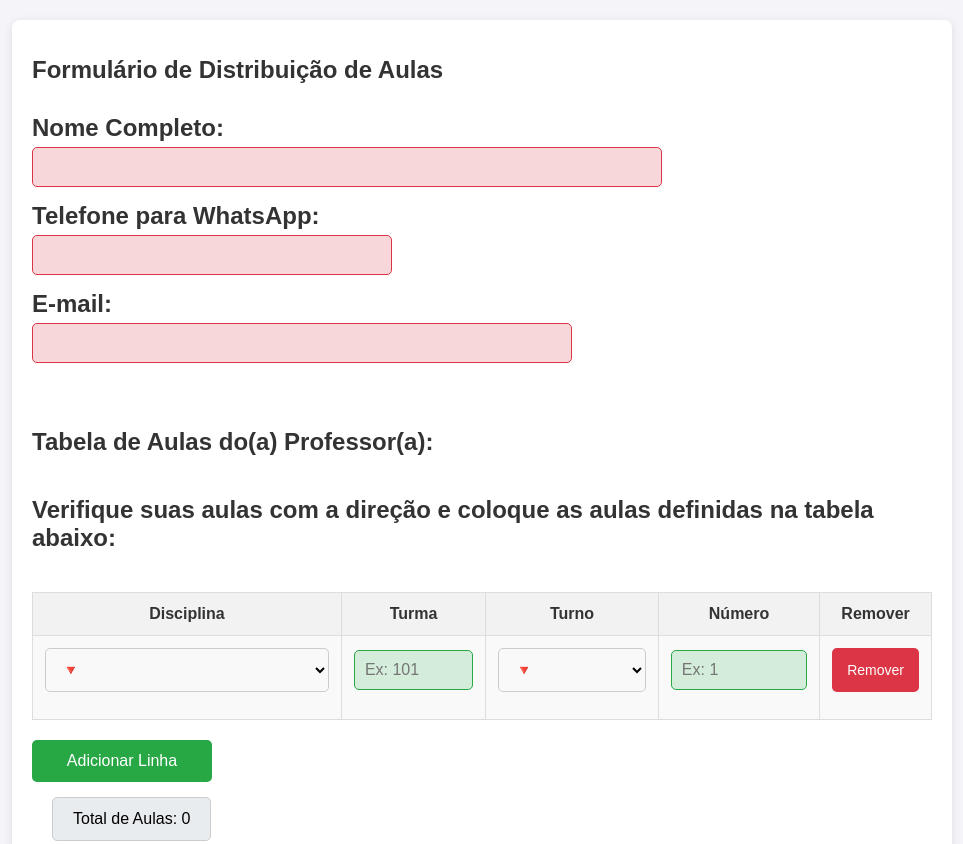
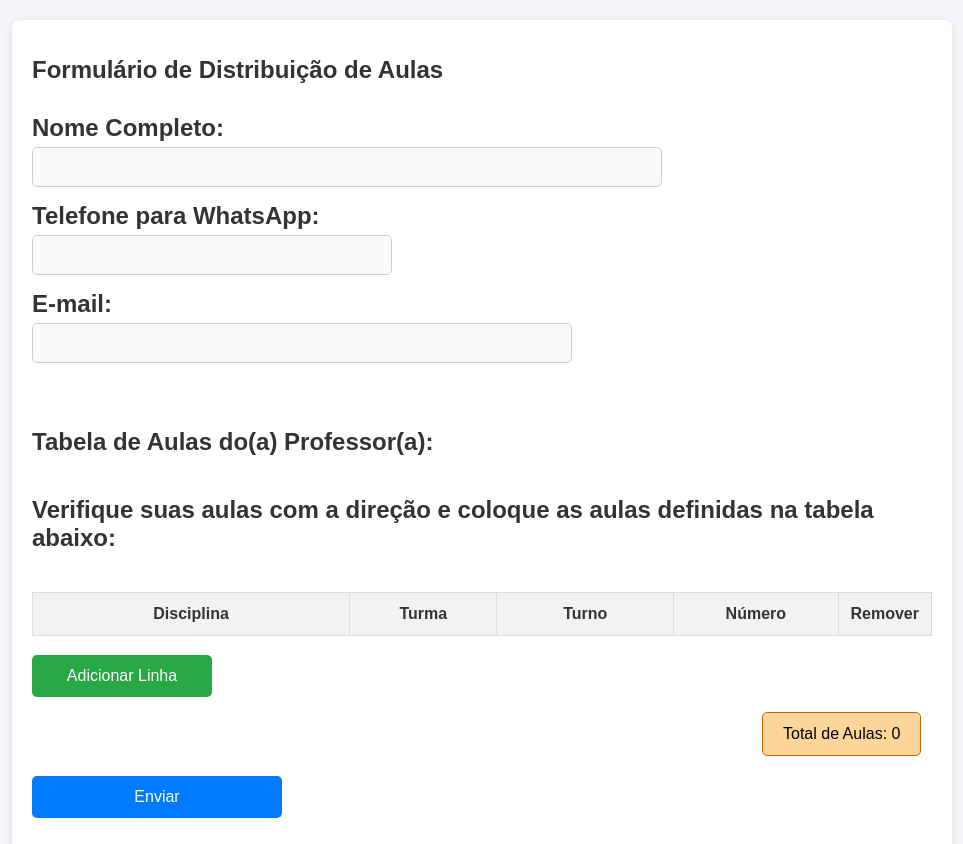
Before and after one commit to jorgejoseback/aulas, a plain HTML site: page index.html in a window 1280 px wide. Shown: the top 844 px of the page, without its empty margins (158-1121 px from the left). Drawn offline with Linux system fonts and the light colour scheme.

Commit message:
index.html

```diff
--- a/index.html
+++ b/index.html
@@ -226,41 +226,14 @@
 
         /* Estilos do contador de aulas */
         .counter {
-            margin-left: 20px;
+            margin-left: 730px;
             padding: 12px 20px;
-            background-color: #e9ecef;
-            border: 1px solid #ccc;
+            background-color: #ffd699;
+            border: 1px solid #cc6600;
             border-radius: 5px;
             font-size: 16px;
             display: inline-block;
         }
-
-    /* Estado normal dos campos */
-    input[type="text"], input[type="tel"], input[type="email"], select {
-        background-color: #f9f9f9; /* Cor de fundo padrão */
-        border: 1px solid #ccc; /* Cor da borda padrão */
-    }
-
-    /* Campo em foco */
-    input[type="text"]:focus, input[type="tel"]:focus, input[type="email"]:focus, select:focus {
-        background-color: #fff9c4; /* Cor de fundo amarelo claro */
-        border: 1px solid #ffeb3b; /* Borda amarela */
-        outline: none; /* Remove o outline padrão */
-    }
-
-    /* Campos com erro de validação */
-    input:invalid {
-        background-color: #f8d7da; /* Fundo vermelho claro */
-        border: 1px solid #dc3545; /* Borda vermelha */
-    }
-
-    /* Exemplo de campo preenchido corretamente */
-    input:valid {
-        background-color: #d4edda; /* Fundo verde claro */
-        border: 1px solid #28a745; /* Borda verde */
-    }
-
-
 
     </style>
 </head>
@@ -302,33 +275,7 @@
             </thead>
             <tbody>
                 <tr>
-                    <td>
-                        <select style="width: 100%;">
-			    <option value="🔻">🔻</option>
-                            <option value="Matemática">Matemática</option>
-                            <option value="Português">Português</option>
-                            <option value="História">História</option>
-                            <option value="Geografia">Geografia</option>
-                            <option value="Física">Física</option>
-                            <option value="Química">Química</option>
-                            <option value="Biologia">Biologia</option>
-                            <option value="Inglês">Inglês</option>
-                        </select>
-                    </td>
-                    <td><input type="text" pattern="[0-9]{3}" maxlength="3" placeholder="Ex: 101" style="width: 100%;"></td>
-                    <td>
-                        <select style="width: 100%;">
-			    <option value="🔻">🔻</option>
-                            <option value="Mat">Mat</option>
-                            <option value="Vesp">Vesp</option>
-                            <option value="Not">Not</option>
-                            <option value="Mag-Not">Mag-Not</option>
-                            <option value="Tec-Ves">Tec-Ves</option>
-                            <option value="Tec-Not">Tec-Not</option>
-                        </select>
-                    </td>
-                    <td><input type="text" max="9" min="1" placeholder="Ex: 1" maxlength="1" style="width: 100%;" oninput="updateTotalAulas()"></td>
-                    <td><button onclick="removeRowFromCell(this)" style="width: 100%;">Remover</button></td>
+
                 </tr>
             </tbody>
         </table>
@@ -358,7 +305,13 @@
             // Coluna Disciplina
             const disciplinaCell = document.createElement("td");
             const disciplinaSelect = document.createElement("select");
-            const disciplinas = ["🔻", "Matemática", "Português", "História", "Geografia", "Física", "Química", "Biologia", "Inglês"];
+            const disciplinas = [
+    "🔻",
+    "A docência como projeto de vida",
+    "Administração",
+
+];
+
             disciplinas.forEach(disciplina => {
                 const option = document.createElement("option");
                 option.value = disciplina;
@@ -431,7 +384,6 @@
             document.getElementById("total-aulas").textContent = totalAulas;
         }
 
-
         // Mostra uma mensagem ao enviar o formulário e processa a tabela
         function mostrarMensagem(event) {
             event.preventDefault();
```
